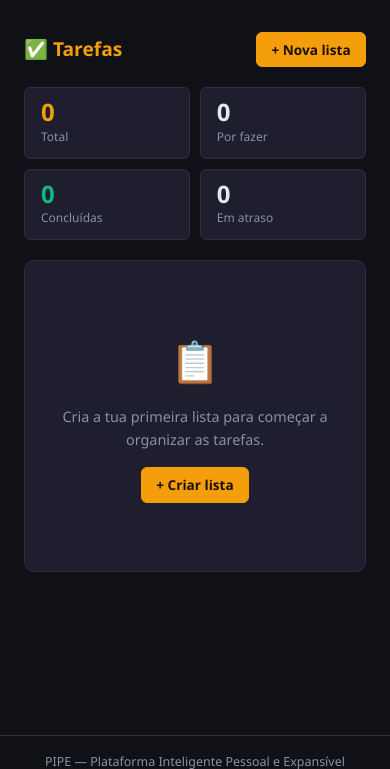
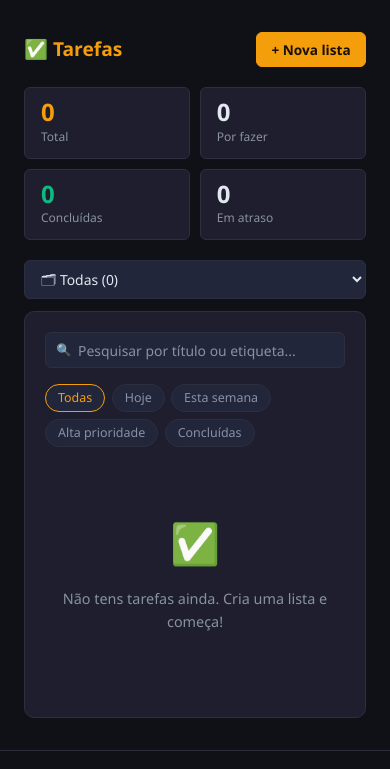
Before and after one commit to felipejn/pipe-app, a Flask app: page /tarefas/ in a window 390 px wide. Shown: the part 56-825 px from the top of the page. Run offline with Flask 3, Linux system fonts and the light colour scheme; the visitor is signed in with stand-in values (Sample User, id 1); data that the repository does not hold is empty.

Commit message:
fix: correção na categoria do modulo Tarefas

```diff
--- a/app/tarefas/routes.py
+++ b/app/tarefas/routes.py
@@ -54,7 +54,8 @@ def index():
     listas = Lista.query.filter_by(user_id=current_user.id).order_by(Lista.ordem, Lista.data_criacao).all()
 
     # "todas" é uma vista especial — não corresponde a uma Lista real
-    lista_param = request.args.get('lista', '')
+    # Por defeito (sem parâmetro) abre em "todas"
+    lista_param = request.args.get('lista', 'todas')
     mostrar_todas = (lista_param == 'todas')
 
     lista_activa = None
@@ -63,7 +64,8 @@ def index():
         if lista_id:
             lista_activa = Lista.query.filter_by(id=lista_id, user_id=current_user.id).first()
         if not lista_activa and listas:
-            lista_activa = listas[0]
+            # Fallback para "todas" se o id não for válido
+            mostrar_todas = True
 
     filtro = request.args.get('filtro', 'todas')
     busca  = request.args.get('busca', '').strip()
--- a/app/templates/tarefas/index.html
+++ b/app/templates/tarefas/index.html
@@ -29,6 +29,20 @@
       <span class="stat-valor {% if stats.atraso > 0 %}cor-erro{% endif %}">{{ stats.atraso }}</span>
       <span class="stat-etiqueta">Em atraso</span>
     </div>
+  </div>
+
+  {# ── Selector de lista para mobile (visível apenas em ecrãs pequenos) #}
+  <div class="tarefas-lista-selector-mobile">
+    <select onchange="if(this.value) window.location.href=this.value" class="campo-texto">
+      <option value="{{ url_for('tarefas.index', lista='todas') }}"
+              {% if mostrar_todas %}selected{% endif %}>🗂 Todas ({{ stats.pendentes }})</option>
+      {% for lista in listas %}
+      <option value="{{ url_for('tarefas.index', lista=lista.id) }}"
+              {% if not mostrar_todas and lista_activa and lista.id == lista_activa.id %}selected{% endif %}>
+        {{ lista.icone }} {{ lista.nome }} ({{ lista.pendentes() }})
+      </option>
+      {% endfor %}
+    </select>
   </div>
 
   {# ── Grelha: sidebar + conteúdo ────────────────────────── #}
@@ -272,6 +286,21 @@
 {% endblock %}
 
 {% block scripts_extra %}
+<style>
+/* Selector de lista para mobile — oculto em desktop */
+.tarefas-lista-selector-mobile {
+  display: none;
+  padding: 0 0 0.75rem 0;
+}
+.tarefas-lista-selector-mobile select {
+  width: 100%;
+}
+@media (max-width: 640px) {
+  .tarefas-lista-selector-mobile {
+    display: block;
+  }
+}
+</style>
 <script>
 const LISTA_ACTIVA_ID = {{ lista_activa.id if lista_activa else 'null' }};
 const CSRF_TOKEN = '{{ csrf_token() }}';
```
